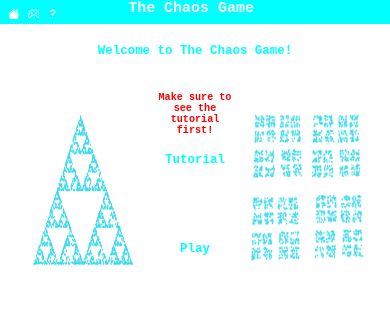
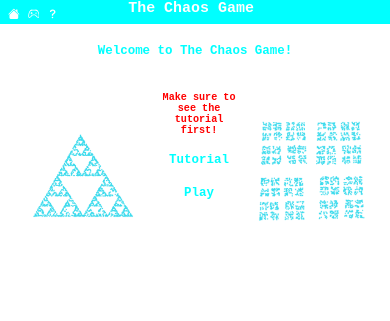
Before and after one commit to NickMcSlick/thechaosgame, a website: page index.html in a window 390 px wide. Drawn offline with Linux system fonts and the light colour scheme.

Commit message:
Changed home page styling a bit

```diff
--- a/css/main.css
+++ b/css/main.css
@@ -52,7 +52,7 @@ html, body {
         height: 60%;
       }
       .message_box {
-    margin: 1em auto 2.75em auto;
+        margin: 1em auto 0.2em auto;
         padding: 0;
         position: relative;
         color: aqua;
@@ -96,7 +96,7 @@ html, body {
     box-shadow: 0em 0em 1em grey;
   }
   .message_box {
-    margin: 1em auto 5em auto;
+    margin: 1em auto 0.5em auto;
     padding: 0;
     position: relative;
     color: aqua;
@@ -126,6 +126,11 @@ html, body {
     {
       display: flex;
       flex-direction: column;
+    }
+    .squareImage {
+            float: right;
+            width: 40% !important;
+            max-height: 85.1%;
     }
 }
 /* The formatting for the point drawing area */
@@ -178,12 +183,14 @@ html, body {
 }
 
 .squareImage {
+  margin-top: 1em;
   float: right;
-  width: 40%;
-  max-height: 86.1%;
+  width: 38%;
+  max-height: 85.1%;
 }
 
 .triangleImage {
+    margin-top: 2em;
     float: left;
     width: 40%;
 }
```
Lines whose indentation alone changed are shown as unchanged.
